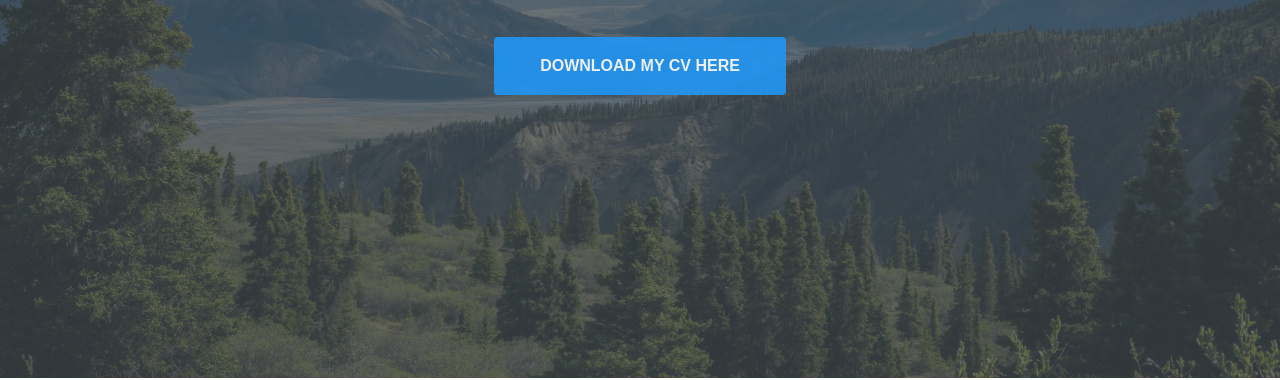
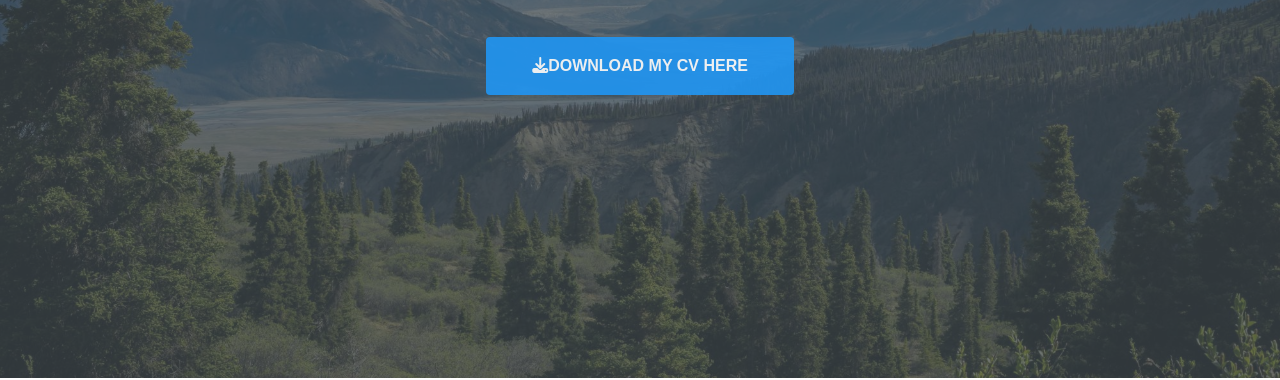
Before and after one commit to ericvanular/ericvanular.github.io, a plain HTML site: page index.html in a window 1280 px wide. Shown: the part 422-802 px from the top of the page. Drawn offline with nearby package versions, Linux system fonts and the light colour scheme.

Commit message:
Added resume dl

```diff
--- a/index.html
+++ b/index.html
@@ -30,7 +30,7 @@
 		<div class="background-image" style="background-image: url(assets/img/hero.jpg);"></div>
 		<h1>Hi, I'm Eric.</h1>
 		<h3>Learn more about me below.</h3>
-		<a href="http://tutorialzine.com/2016/06/freebie-landing-page-template-with-flexbox/" class="btn">Download my CV here</a>
+    <a href="assets/files/CV2017.pdf" class="btn" download><i class="fa fa-download"></i>Download my CV here</a>
 	</section>
 
 
```
Also changed, not shown: 1 other file.
